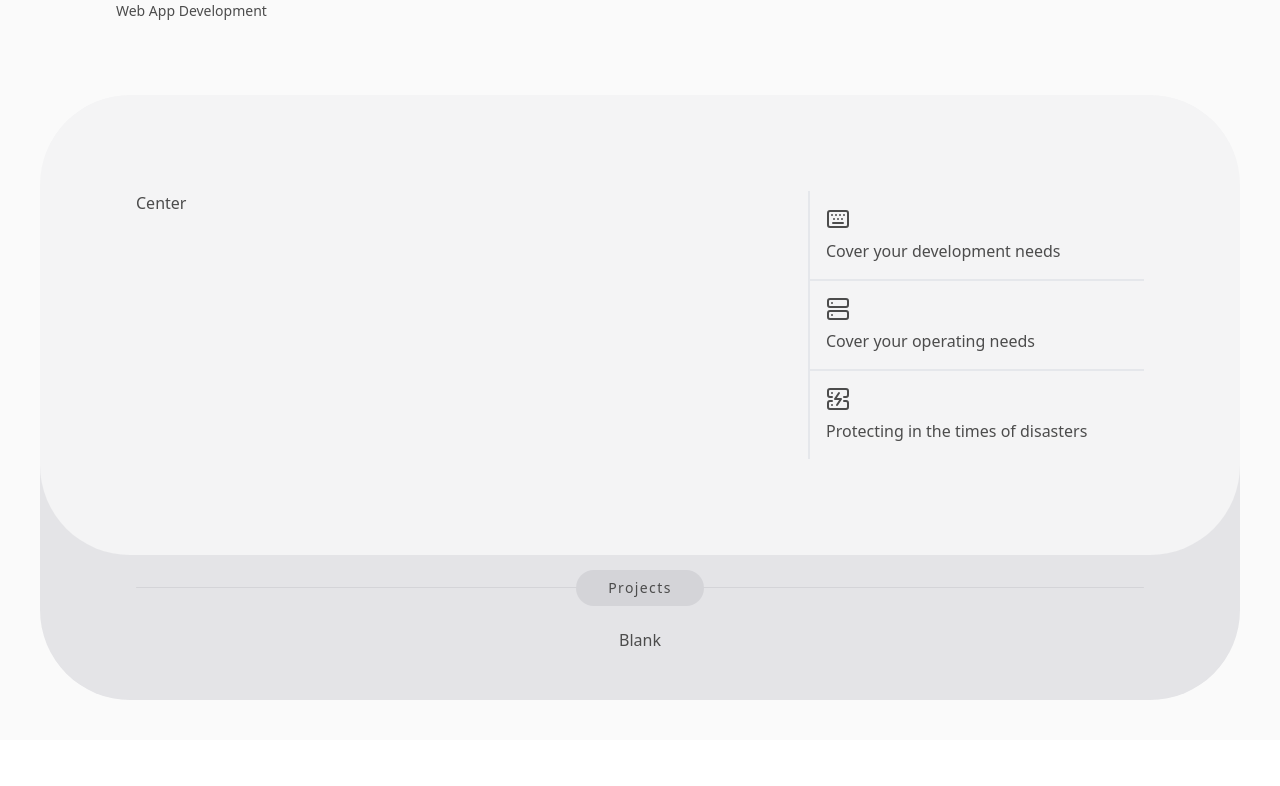
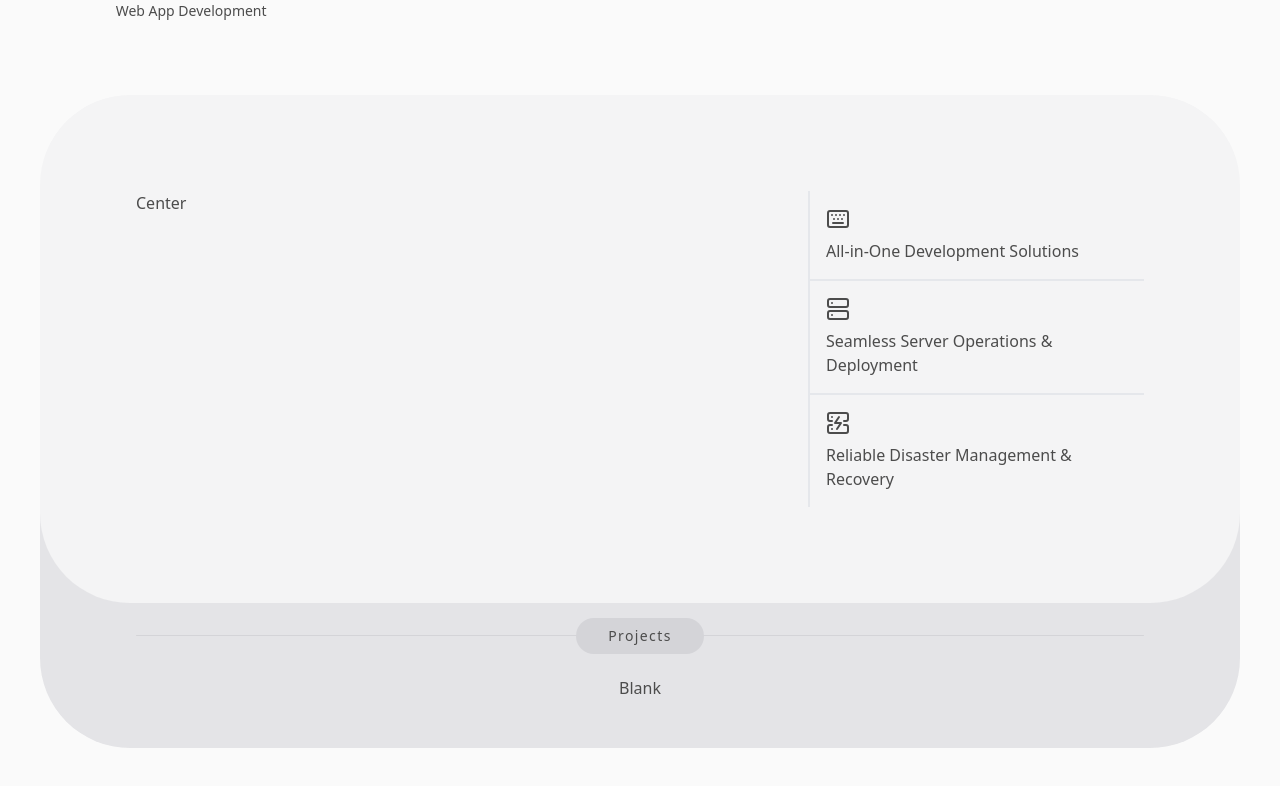
Before and after one commit to baidargul/bgcomponents, a Next.js app: page / in a window 1280 px wide. Shown: the part 666-1452 px from the top of the page. Before the commit the page ends 1406 px from the top, so only its background shows below. Built offline with nearby package versions, Linux system fonts and the light colour scheme.

Commit message:
changed labels

```diff
--- a/app/page.tsx
+++ b/app/page.tsx
@@ -128,17 +128,17 @@ export default function Home() {
                 <Slot
                   position="first"
                   icon={<Keyboard />}
-                  label="Cover your development needs"
+                  label="All-in-One Development Solutions"
                 />
                 <Slot
                   position="center"
                   icon={<Server />}
-                  label="Cover your operating needs"
+                  label="Seamless Server Operations & Deployment"
                 />
                 <Slot
                   position="last"
                   icon={<ServerCrash />}
-                  label="Protecting in the times of disasters "
+                  label="Reliable Disaster Management & Recovery"
                 />
               </div>
             </div>
```
